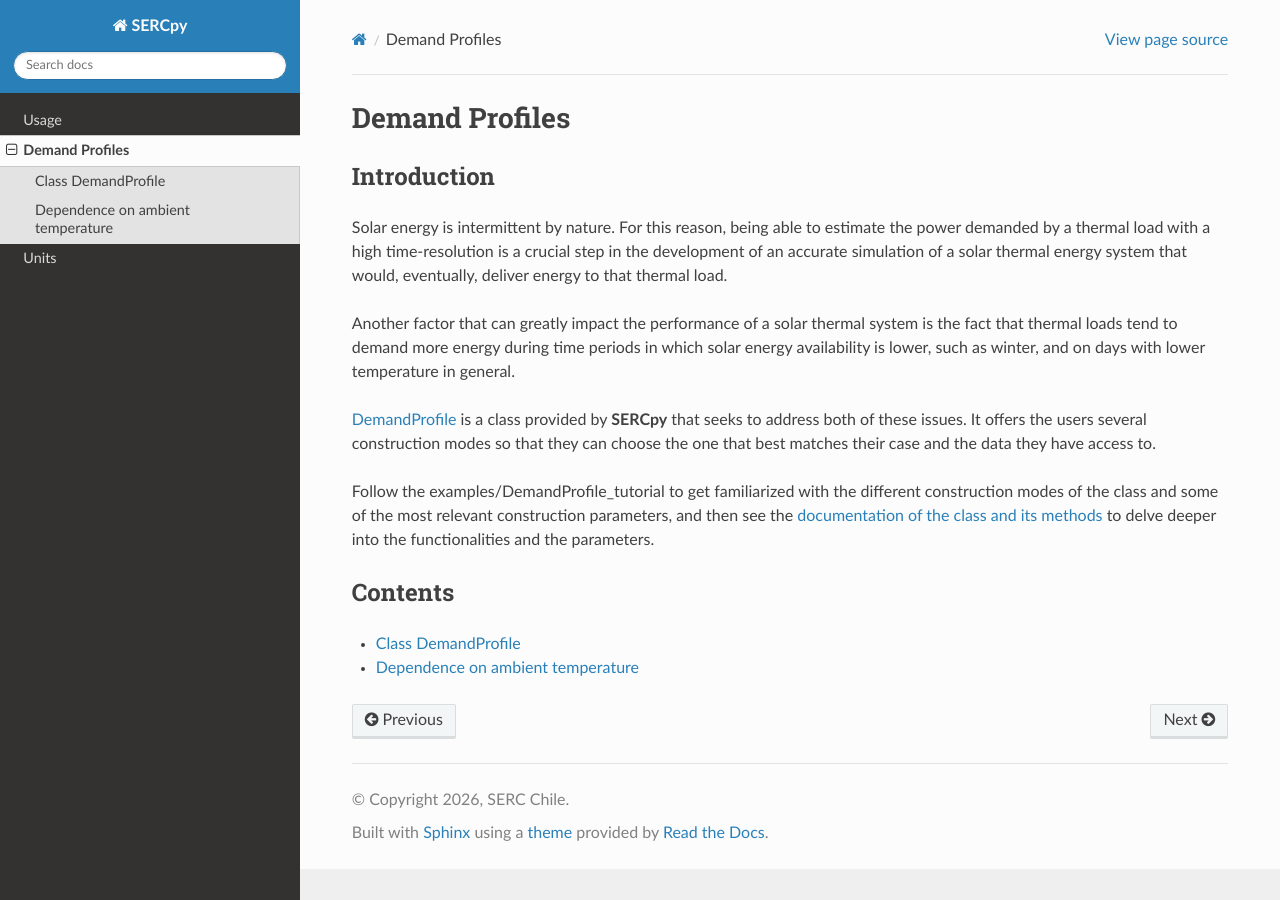
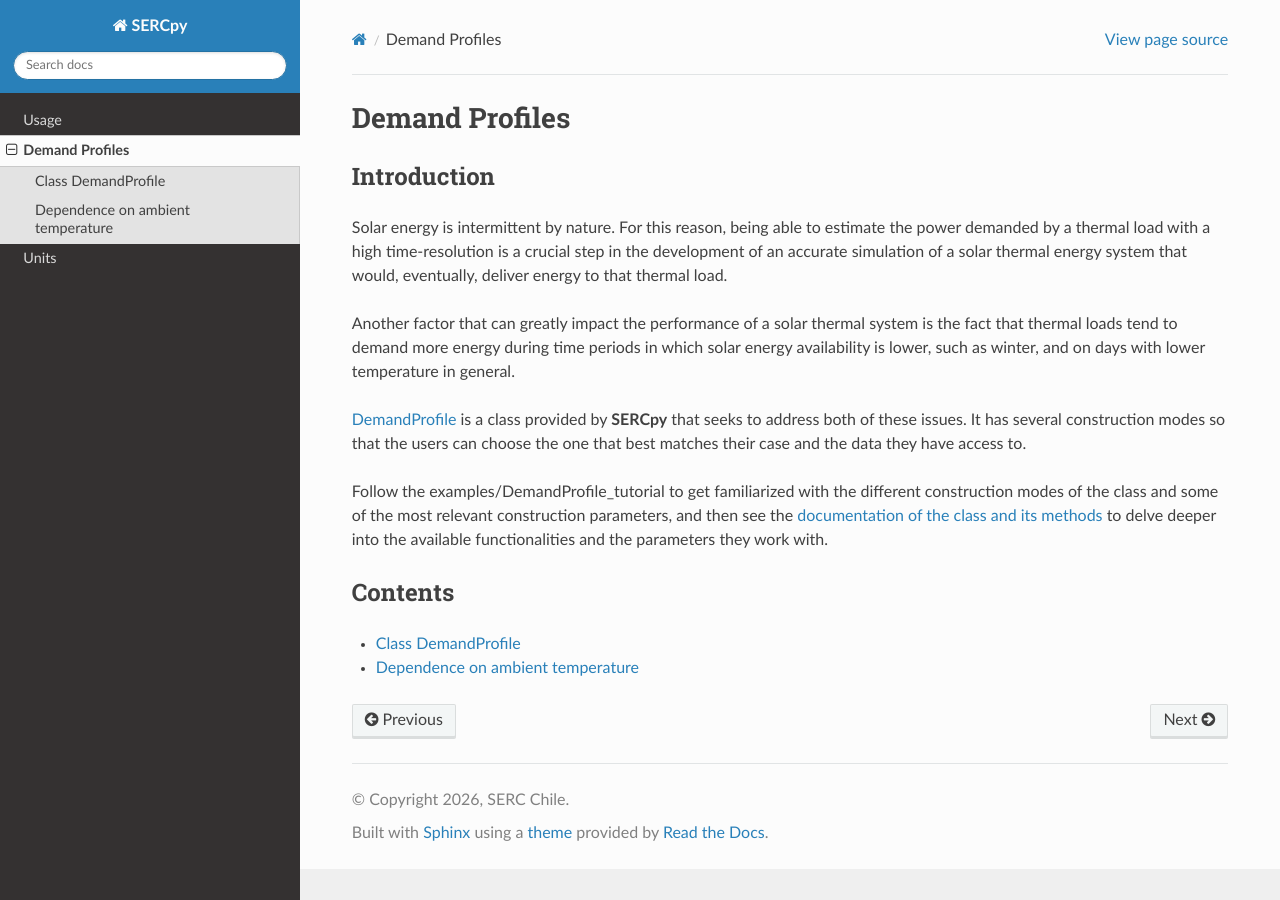
Before and after one commit to serc-chile/SERCpy, a Sphinx documentation site: the page built from docs/source/demand_profile.rst, in a window 1280 px wide. Built offline with Sphinx 7.4.7 and the Read the Docs theme 3.1.0, drawn with Linux system fonts in a browser that asks for light colours; pages that are not in the unit, such as notebooks, are missing from menus.

Commit message:
Update demand_profile.rst

```diff
--- a/docs/source/demand_profile.rst
+++ b/docs/source/demand_profile.rst
@@ -8,9 +8,9 @@ Solar energy is intermittent by nature. For this reason, being able to estimate
 
 Another factor that can greatly impact the performance of a solar thermal system is the fact that thermal loads tend to demand more energy during time periods in which solar energy availability is lower, such as winter, and on days with lower temperature in general.
 
-:doc:`DemandProfile <demand_profile_class>` is a class provided by **SERCpy** that seeks to address both of these issues. It offers the users several construction modes so that they can choose the one that best matches their case and the data they have access to.
+:doc:`DemandProfile <demand_profile_class>` is a class provided by **SERCpy** that seeks to address both of these issues. It has several construction modes so that the users can choose the one that best matches their case and the data they have access to.
 
-Follow the :doc:`examples/DemandProfile_tutorial` to get familiarized with the different construction modes of the class and some of the most relevant construction parameters, and then see the :doc:`documentation of the class and its methods <demand_profile_class>` to delve deeper into the functionalities and the parameters.
+Follow the :doc:`examples/DemandProfile_tutorial` to get familiarized with the different construction modes of the class and some of the most relevant construction parameters, and then see the :doc:`documentation of the class and its methods <demand_profile_class>` to delve deeper into the available functionalities and the parameters they work with.
 
 Contents
 --------
```
